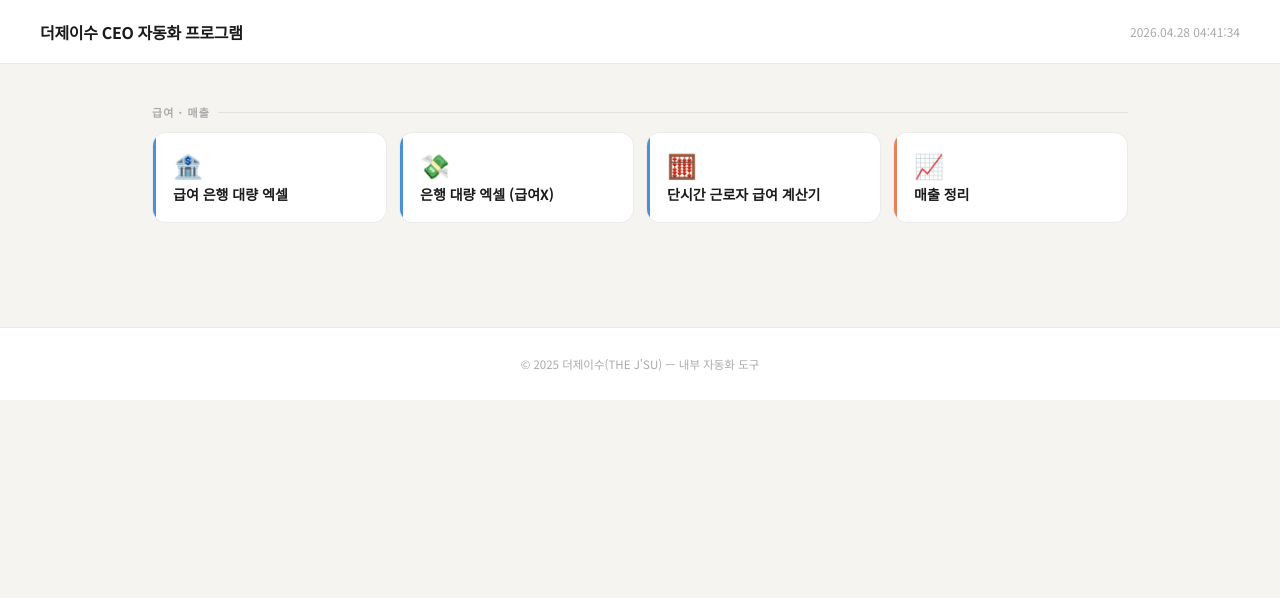
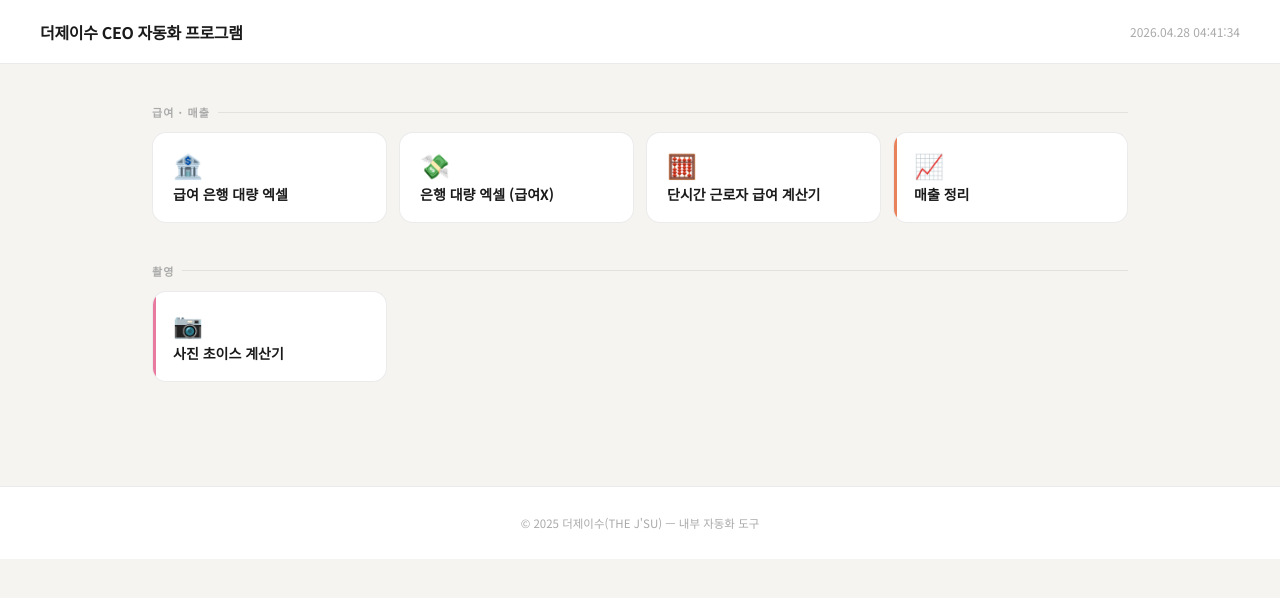
Before and after one commit to Songsuyoun/thejsoo_ceo.github.io, a plain HTML site: page index.html in a window 1280 px wide. Drawn offline with Linux system fonts and the light colour scheme.

Commit message:
Add files via upload

```diff
--- a/index.html
+++ b/index.html
@@ -123,7 +123,7 @@
       width: 3px;
       border-radius: 14px 0 0 14px;
     }
-    .cat-payroll::before { background: #4a90d9; }
+    .cat-photo::before   { background: #e87a9f; }
     .cat-sales::before   { background: #e8825a; }
 
     @keyframes fadeUp {
@@ -176,6 +176,17 @@
     </div>
   </div>
 
+  <div class="section">
+    <div class="section-label">촬영</div>
+    <div class="grid">
+      <a class="btn-card cat-photo linked" href="https://songsuyoun.github.io/thejsoo_ceo.github.io/%EC%82%AC%EC%A7%84%EC%B4%88%EC%9D%B4%EC%8A%A4_%EA%B3%84%EC%82%B0%EA%B8%B0.html" target="_blank">
+        <span class="icon">📷</span>
+        <span class="label">사진 초이스 계산기</span>
+        <span class="arrow">→</span>
+      </a>
+    </div>
+  </div>
+
 </main>
 
 <footer>© 2025 더제이수(THE J'SU) — 내부 자동화 도구</footer>
```
